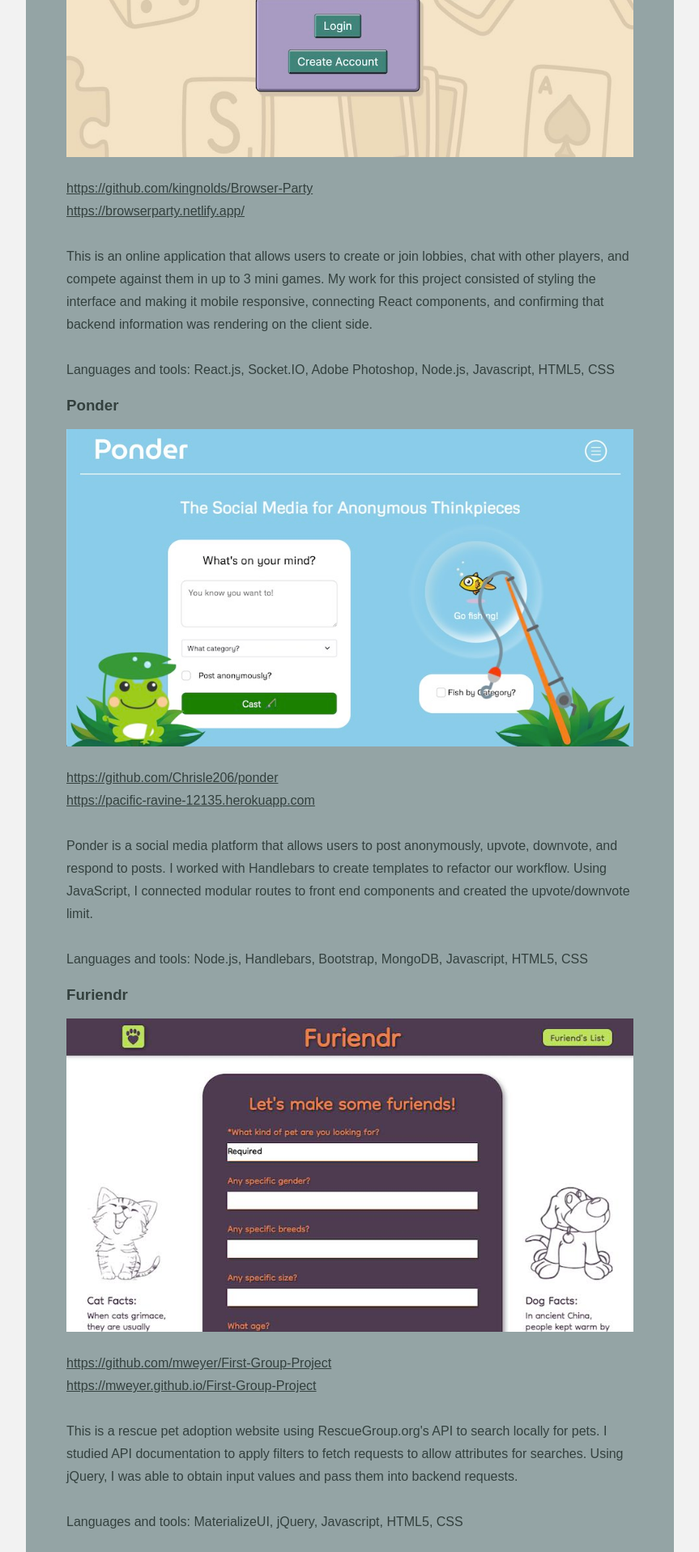
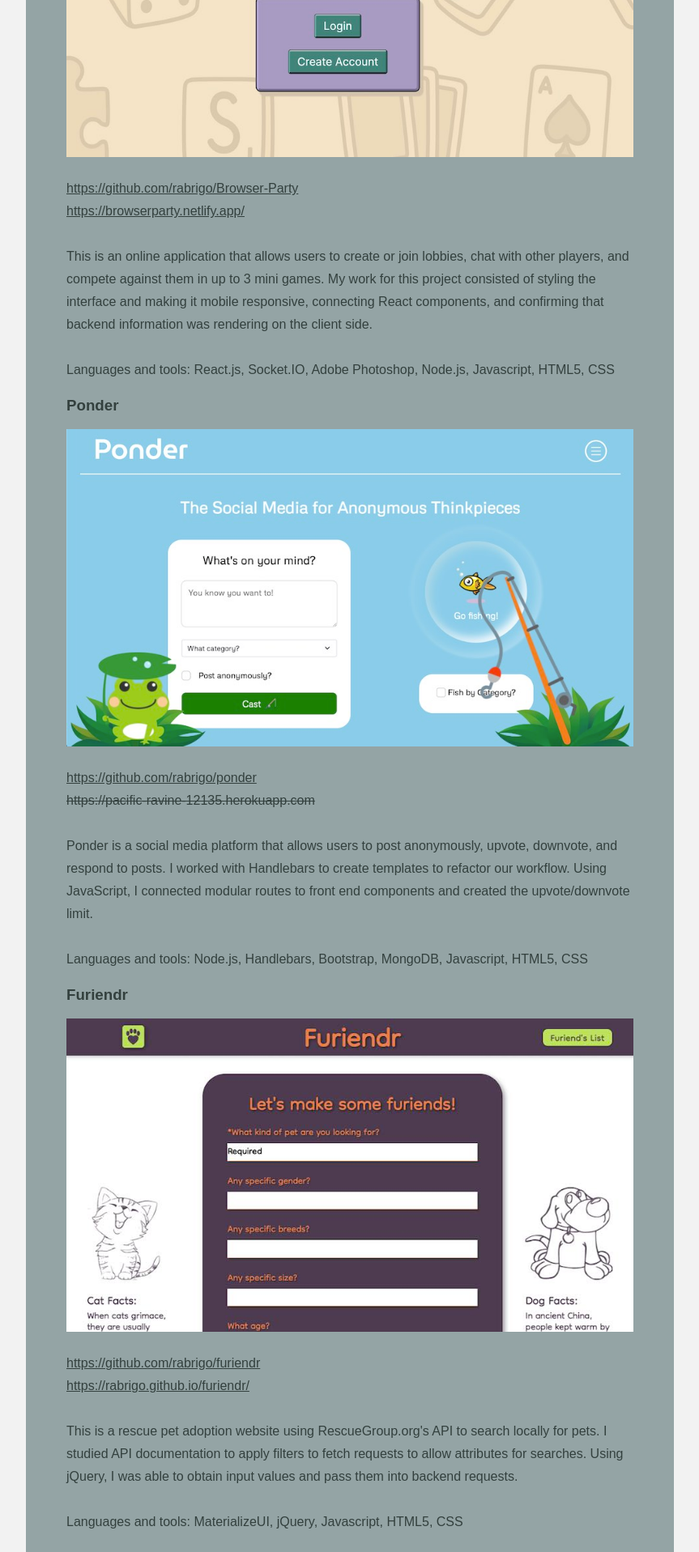
Before and after one commit to rabrigo/portfolio, a React (Create React App) app: page /projects in a window 1280 px wide. Shown: the part 361-2278 px from the top of the page at 81% size, without its empty margins (208-1071 px from the left). Built offline with nearby package versions, Linux system fonts and the light colour scheme; a web font is replaced by a local one.

Commit message:
fix project links

```diff
--- a/src/pages/Projects.js
+++ b/src/pages/Projects.js
@@ -13,7 +13,7 @@ export default function Projects() {
                 <img className="portfolio-pics" src={BrowserParty} />
             </a>
             <p>
-                <a href="https://github.com/kingnolds/Browser-Party">https://github.com/kingnolds/Browser-Party</a> <br></br>
+                <a href="https://github.com/rabrigo/Browser-Party">https://github.com/rabrigo/Browser-Party</a> <br></br>
                 <a href="https://browserparty.netlify.app/">https://browserparty.netlify.app/</a> <br></br>
                 <br></br>
                 This is an online application that allows users to create or join lobbies, chat with other players, and compete against them in up to 3 mini games. My work for this project consisted of styling the interface and making it mobile responsive, connecting React components, and confirming that backend information was rendering on the client side.
@@ -24,12 +24,12 @@ export default function Projects() {
         </li>
             <li>
                 <h3>Ponder</h3>
-                <a href="https://pacific-ravine-12135.herokuapp.com/">
+                {/* <a href="https://pacific-ravine-12135.herokuapp.com/"> */}
                     <img className="portfolio-pics" src={Ponder} />
-                </a>
+                {/* </a> */}
                 <p>
-                    <a href="https://github.com/Chrisle206/ponder">https://github.com/Chrisle206/ponder</a> <br></br>
-                    <a href="https://pacific-ravine-12135.herokuapp.com">https://pacific-ravine-12135.herokuapp.com</a> <br></br>
+                    <a href="https://github.com/rabrigo/ponder">https://github.com/rabrigo/ponder</a> <br></br>
+                    <s>https://pacific-ravine-12135.herokuapp.com</s> <br></br>
                     <br></br>
                     Ponder is a social media platform that allows users to post anonymously, upvote, downvote, and respond to posts. I worked with Handlebars to create templates to refactor our workflow. Using JavaScript, I connected modular routes to front end components and created the upvote/downvote limit.
                     <br></br>
@@ -39,12 +39,12 @@ export default function Projects() {
             </li>
             <li>
                 <h3>Furiendr</h3>
-                <a href="https://mweyer.github.io/First-Group-Project/">
+                <a href="https://rabrigo.github.io/furiendr/">
                     <img className="portfolio-pics" src={Furiendr} />
                 </a>
                 <p>
-                    <a href="https://github.com/mweyer/First-Group-Project">https://github.com/mweyer/First-Group-Project</a> <br></br>
-                    <a href="https://mweyer.github.io/First-Group-Project">https://mweyer.github.io/First-Group-Project</a> <br></br>
+                    <a href="https://github.com/rabrigo/furiendr">https://github.com/rabrigo/furiendr</a> <br></br>
+                    <a href="https://rabrigo.github.io/furiendr/">https://rabrigo.github.io/furiendr/</a> <br></br>
                     <br></br>
                     This is a rescue pet adoption website using RescueGroup.org's API to search locally for pets. I studied API documentation to apply filters to fetch requests to allow attributes for searches. Using jQuery, I was able to obtain input values and pass them into backend requests.
                     <br></br>
```
